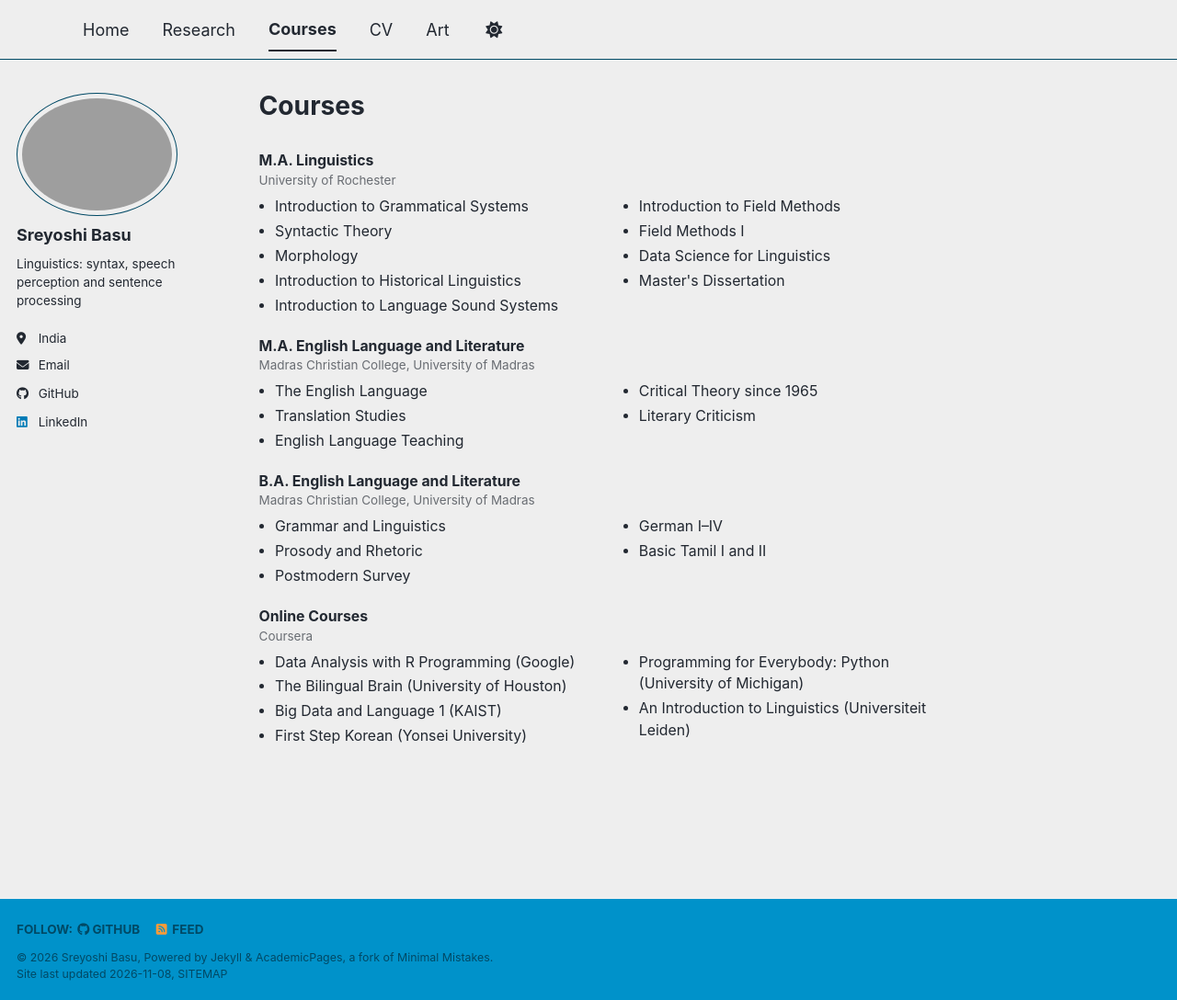
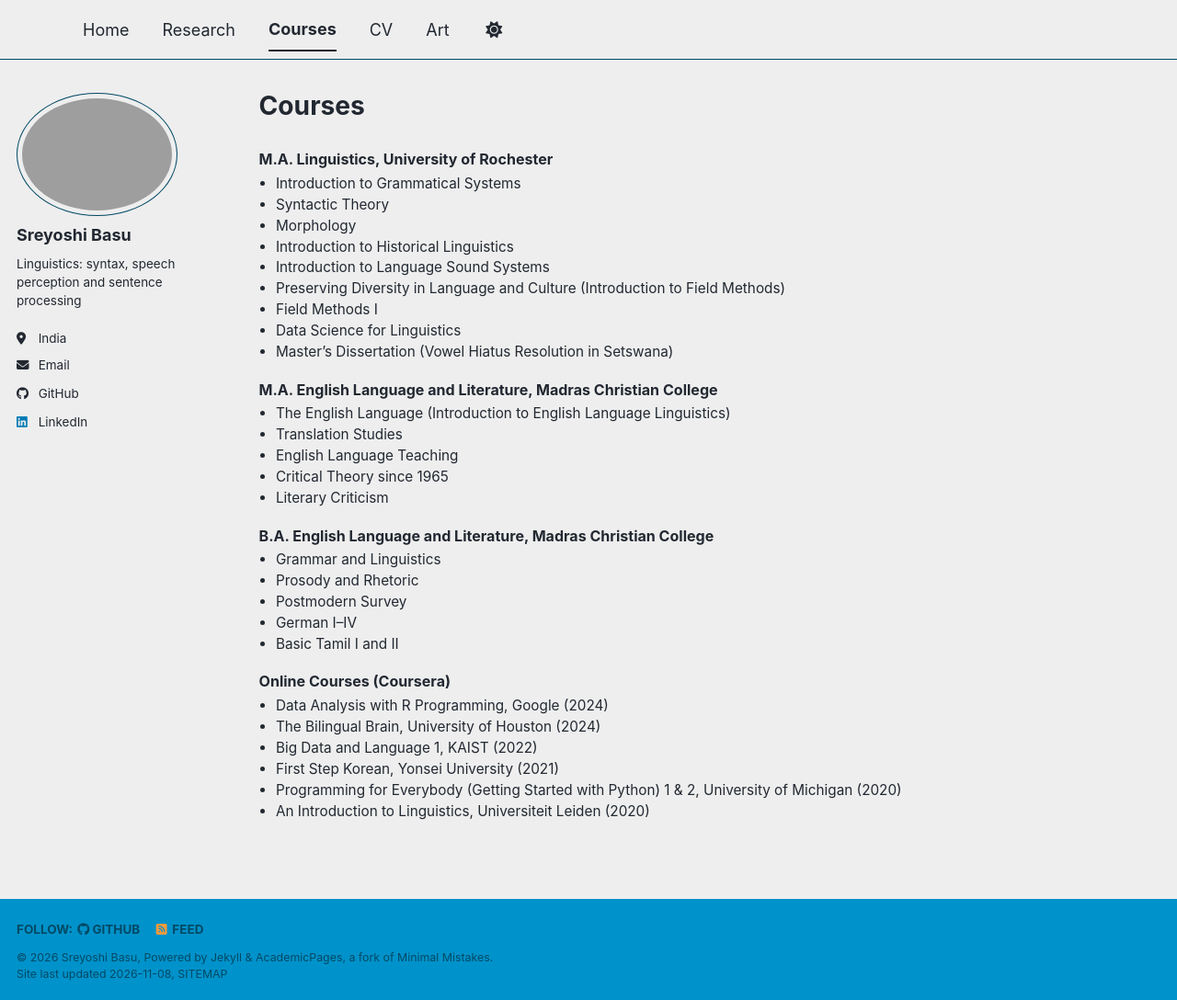
Before and after one commit to sreyoshi-basu/sreyoshi-basu.github.io, a Jekyll site: the page built from _pages/courses.md, in a window 1280 px wide and 1088 px high. Shown: the whole window at 92% size. Built offline with Jekyll 4.4.1, drawn with Linux system fonts in a browser that asks for light colours; a script bundle is joined from its source files by our own code; a style sheet for code colours, icons or effects is not loaded.

Commit message:
Update courses.md

```diff
--- a/_pages/courses.md
+++ b/_pages/courses.md
@@ -5,59 +5,45 @@ author_profile: true
 ---
 
 <style>
-  .courses { font-size: 0.88em; }
-  .courses h3 { font-size: 1em; margin: 1.4em 0 0.1em; }
-  .courses .sch { font-size: 0.85em; opacity: 0.65; margin-bottom: 0.5em; }
-  .courses ul { columns: 2; column-gap: 2.5em; margin: 0; padding-left: 1.1em; }
-  .courses li { margin-bottom: 0.2em; break-inside: avoid; }
-  @media (max-width: 700px) { .courses ul { columns: 1; } }
+  .courses { font-size: 0.85em; }
+  .courses h3 { font-size: 1.05em; margin: 1.3em 0 0.4em; }
+  .courses ul { margin: 0 0 0 1.2em; padding: 0; }
+  .courses li { margin: 0 0 0.15em 0; line-height: 1.35; }
 </style>
 
-<div class="courses">
+<div class="courses" markdown="1">
 
-<h3>M.A. Linguistics</h3>
-<div class="sch">University of Rochester</div>
-<ul>
-  <li>Introduction to Grammatical Systems</li>
-  <li>Syntactic Theory</li>
-  <li>Morphology</li>
-  <li>Introduction to Historical Linguistics</li>
-  <li>Introduction to Language Sound Systems</li>
-  <li>Introduction to Field Methods</li>
-  <li>Field Methods I</li>
-  <li>Data Science for Linguistics</li>
-  <li>Master's Dissertation</li>
-</ul>
+### M.A. Linguistics, University of Rochester
+- Introduction to Grammatical Systems
+- Syntactic Theory
+- Morphology
+- Introduction to Historical Linguistics
+- Introduction to Language Sound Systems
+- Preserving Diversity in Language and Culture (Introduction to Field Methods)
+- Field Methods I
+- Data Science for Linguistics
+- Master's Dissertation (Vowel Hiatus Resolution in Setswana)
 
-<h3>M.A. English Language and Literature</h3>
-<div class="sch">Madras Christian College, University of Madras</div>
-<ul>
-  <li>The English Language</li>
-  <li>Translation Studies</li>
-  <li>English Language Teaching</li>
-  <li>Critical Theory since 1965</li>
-  <li>Literary Criticism</li>
-</ul>
+### M.A. English Language and Literature, Madras Christian College
+- The English Language (Introduction to English Language Linguistics)
+- Translation Studies
+- English Language Teaching
+- Critical Theory since 1965
+- Literary Criticism
 
-<h3>B.A. English Language and Literature</h3>
-<div class="sch">Madras Christian College, University of Madras</div>
-<ul>
-  <li>Grammar and Linguistics</li>
-  <li>Prosody and Rhetoric</li>
-  <li>Postmodern Survey</li>
-  <li>German I–IV</li>
-  <li>Basic Tamil I and II</li>
-</ul>
+### B.A. English Language and Literature, Madras Christian College
+- Grammar and Linguistics
+- Prosody and Rhetoric
+- Postmodern Survey
+- German I–IV
+- Basic Tamil I and II
 
-<h3>Online Courses</h3>
-<div class="sch">Coursera</div>
-<ul>
-  <li>Data Analysis with R Programming (Google)</li>
-  <li>The Bilingual Brain (University of Houston)</li>
-  <li>Big Data and Language 1 (KAIST)</li>
-  <li>First Step Korean (Yonsei University)</li>
-  <li>Programming for Everybody: Python (University of Michigan)</li>
-  <li>An Introduction to Linguistics (Universiteit Leiden)</li>
-</ul>
+### Online Courses (Coursera)
+- Data Analysis with R Programming, Google (2024)
+- The Bilingual Brain, University of Houston (2024)
+- Big Data and Language 1, KAIST (2022)
+- First Step Korean, Yonsei University (2021)
+- Programming for Everybody (Getting Started with Python) 1 & 2, University of Michigan (2020)
+- An Introduction to Linguistics, Universiteit Leiden (2020)
 
 </div>
```
